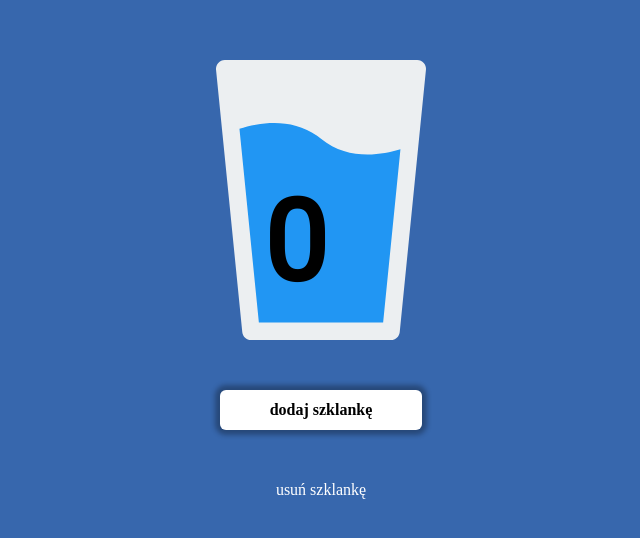
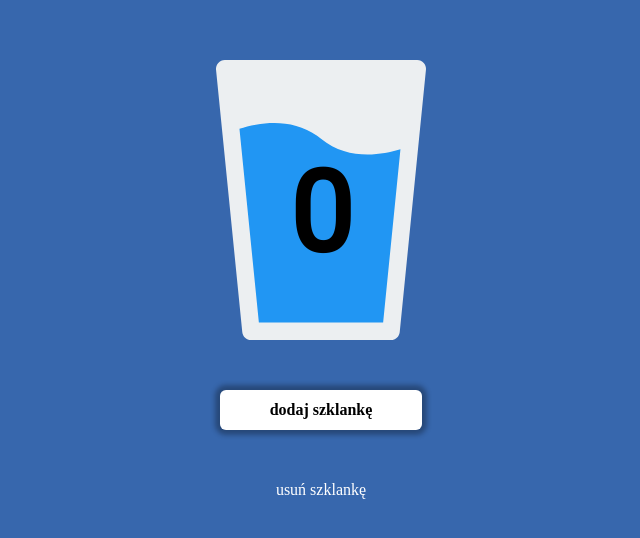
Before and after one commit to AdrianGHub/pwa-hydrify-app, a website built with webpack: page src/content/index.html in a window 1280 px wide. Shown: the part 120-658 px from the top of the page, without its empty margins (319-959 px from the left). Built offline with nearby package versions, Linux system fonts and the light colour scheme; files whose address does not match are found by name.

Commit message:
feat: correct position of a counter

```diff
--- a/src/scss/main.scss
+++ b/src/scss/main.scss
@@ -34,19 +34,18 @@ body {
 .glass__counter {
   font-family: 'Roboto', sans-serif;
   color: black;
-  position: absolute;
   font-size: 112px;
   line-height: 131px;
-  left: 45.53%;
-  bottom: 34.89%;
+  position: fixed;
+  top: 30%;
+  left: 50%;
+  transform: translate(-50%, -50%);
 }
 
 .glass__button {
   margin-top: 50px;
   border: none;
-}
-
-.glass__button--add {
+  &--add {
   font-weight: bold;
   padding: 0 50px;
   line-height: 40px;
@@ -56,7 +55,8 @@ box-shadow: 0 0 5px 5px rgba(0, 0, 0, 0.3)
 
   }
 
-.glass__button--remove {
+  &--remove {
     background: transparent;
     color: white;
   }
+}
```
Also changed, not shown: dist/css/main.css, 1 other file. Lines whose indentation alone changed are shown as unchanged.
